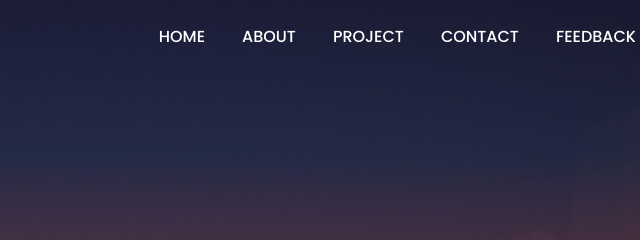
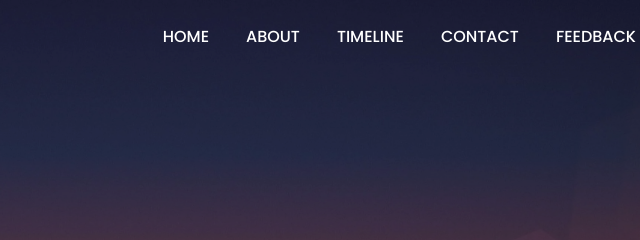
Before and after one commit to itsrealkarthik/Profile, a plain HTML site: page index.html in a window 1280 px wide. Shown: the top 240 px of the page, 609-1249 px from the left. Drawn offline with Linux system fonts and the light colour scheme.

Commit message:
updating info

```diff
--- a/index.html
+++ b/index.html
@@ -16,7 +16,7 @@
       <ul>
         <li><a href="#">HOME</a></li>
         <li><a href="#">ABOUT</a></li>
-        <li><a href="#">PROJECT</a></li>
+        <li><a href="#">TIMELINE</a></li>
         <li><a href="#">CONTACT</a></li>
         <li><a href="#">FEEDBACK</a></li>
       </ul>
```
